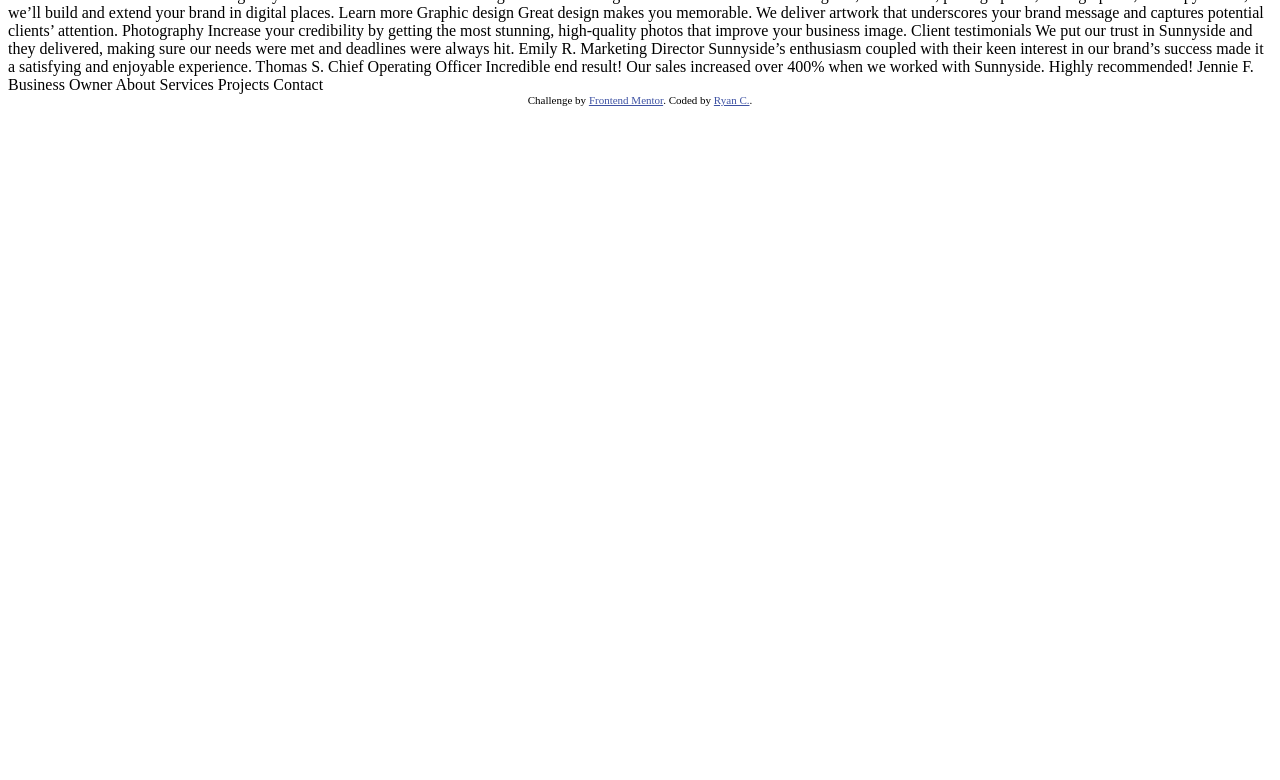
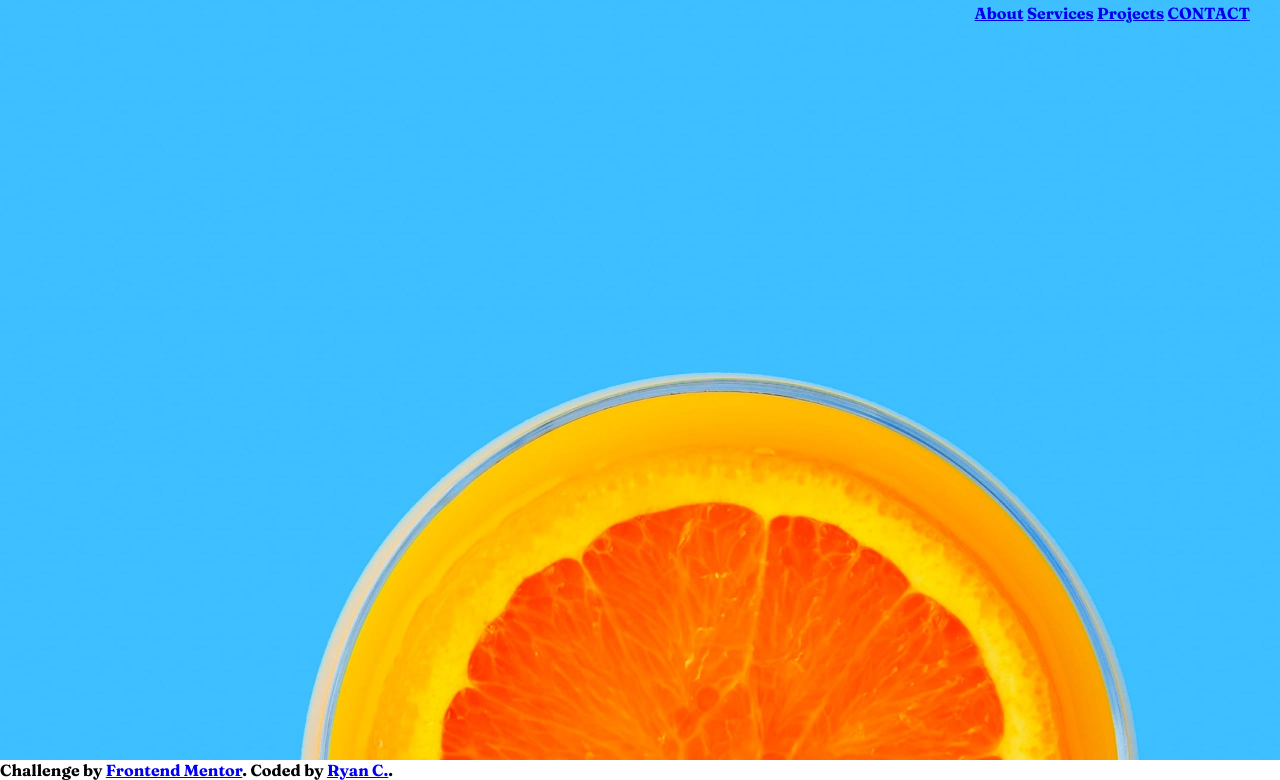
Before and after one commit to ryan-cariaso/sunnyside-agency-landing-page, a plain HTML site: page index.html in a window 1280 px wide. Shown: the part 40-820 px from the top of the page. Drawn offline with Linux system fonts and the light colour scheme.

Commit message:
update to index and style

```diff
--- a/index.html
+++ b/index.html
@@ -5,60 +5,25 @@
   <meta name="viewport" content="width=device-width, initial-scale=1.0"> <!-- displays site properly based on user's device -->
 
   <link rel="icon" type="image/png" sizes="32x32" href="./images/favicon-32x32.png">
-
+  <link rel="stylesheet" href="style.css">
   <title>Frontend Mentor | Sunnyside agency landing page</title>
 
-  <!-- Feel free to remove these styles or customise in your own stylesheet 👍 -->
-  <style>
-    .attribution { font-size: 11px; text-align: center; }
-    .attribution a { color: hsl(228, 45%, 44%); }
-  </style>
 </head>
 <body>
-  About
-  Services
-  Projects
-  Contact
 
-  We are creatives
-
-  Transform your brand
-
-  We are a full-service creative agency specializing in helping brands grow fast.
-  Engage your clients through compelling visuals that do most of the marketing for you.
-
-  Learn more
-
-  Stand out to the right audience
-
-  Using a collaborative formula of designers, researchers, photographers, videographers, and copywriters, we’ll build and extend your brand in digital places.
-
-  Learn more
-
-  Graphic design
-  Great design makes you memorable. We deliver artwork that underscores your brand message and captures potential clients’ attention.
-
-  Photography
-  Increase your credibility by getting the most stunning, high-quality photos that improve your business image.
-
-  Client testimonials
-
-  We put our trust in Sunnyside and they delivered, making sure our needs were met and deadlines were always hit.
-  Emily R.
-  Marketing Director
-
-  Sunnyside’s enthusiasm coupled with their keen interest in our brand’s success made it a satisfying and enjoyable experience.
-  Thomas S.
-  Chief Operating Officer
-
-  Incredible end result! Our sales increased over 400% when we worked with Sunnyside. Highly recommended!
-  Jennie F.
-  Business Owner
-
-  About
-  Services
-  Projects
-  Contact
+  <div class="nav-container">
+    <div class="logo">
+      <img src="images/logo.svg" alt="" id="logo">
+    </div>
+    <nav class="nav-bar">
+      <ul class="nav-list">
+        <li class="nav-item"><a href="#">About</a></li>
+        <li class="nav-item"><a href="#">Services</a></li>
+        <li class="nav-item"><a href="#">Projects</a></li>
+        <li class="nav-item"><a href="#">CONTACT</a></li>
+      </ul>
+    </nav>
+  </div>
 
   <div class="attribution">
     Challenge by <a href="https://www.frontendmentor.io?ref=challenge" target="_blank">Frontend Mentor</a>.
--- /dev/null
+++ b/style.css
@@ -0,0 +1,32 @@
+@import url('https://fonts.googleapis.com/css2?family=Barlow:wght@600&family=Fraunces:wght@700;900&display=swap');
+
+*{
+  margin: 0;
+  padding: 0;
+  font-family: 'Barlow', sans-serif;
+  font-family: 'Fraunces', serif;
+}
+
+.nav-container{
+	width: 100%;
+	height: 100vh;
+	background-image: url(images/desktop/image-header.jpg);
+	background-size: cover;
+}
+
+.nav-bar{
+	width: 100%;
+	height: 50px;
+	line-height: 50px;
+}
+
+.nav-bar ul{
+	float: right;
+	margin-right: 30px;
+}
+
+.nav-list li {
+	list-style-type: none;
+	display: inline-block;
+	transition: 0.5s;
+}
```
